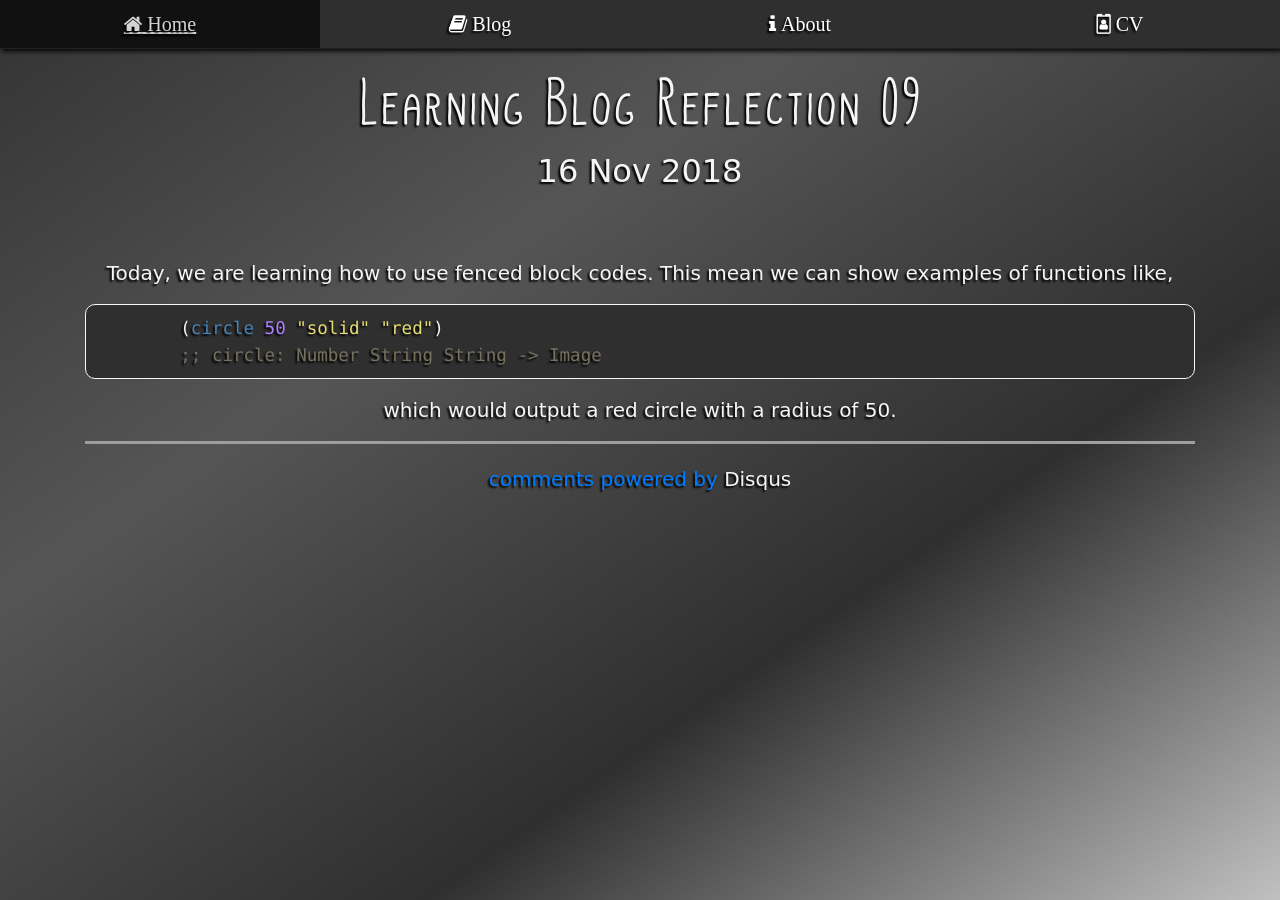
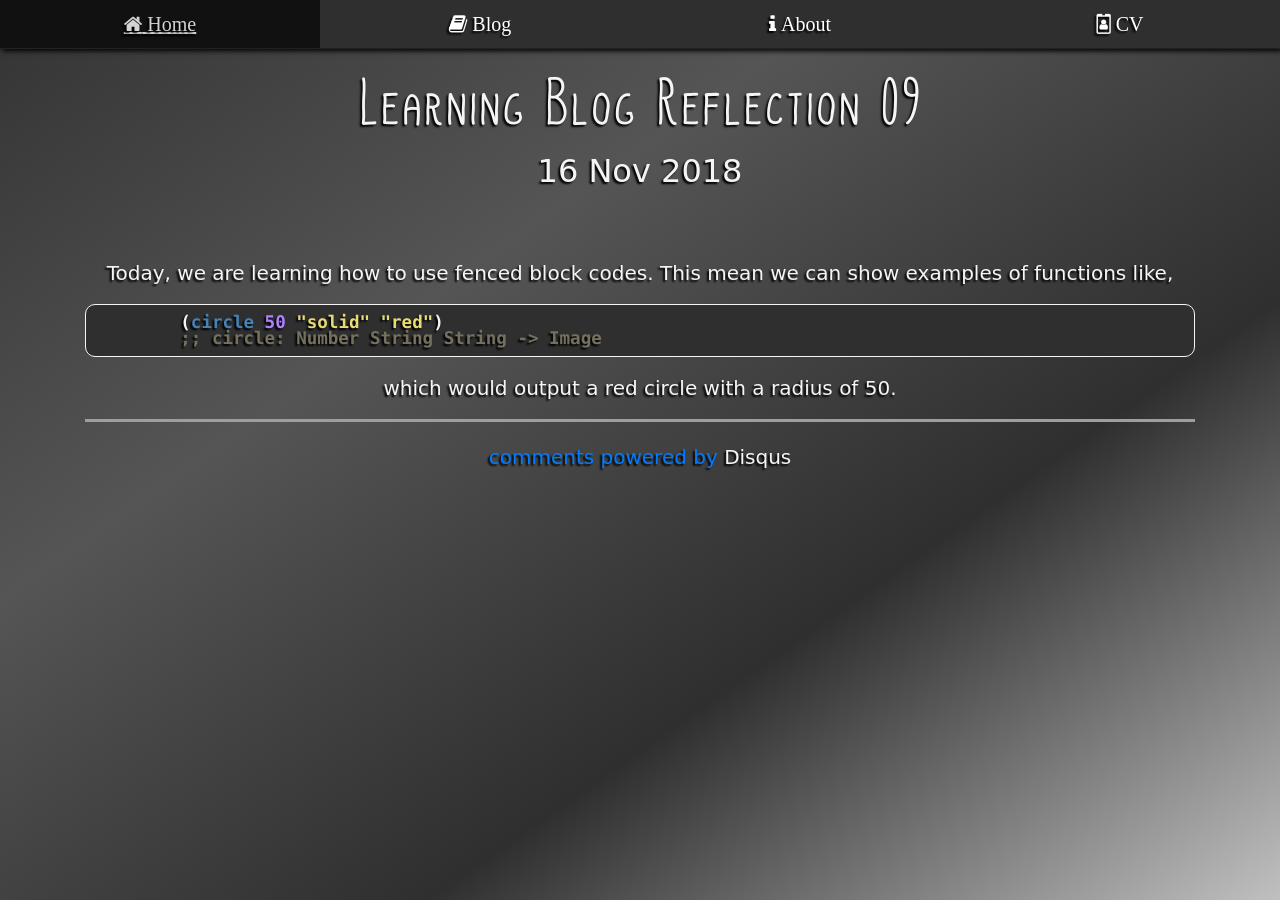
Before and after one commit to lemueldls/lemueld6200.github.io, a Jekyll site: the page built from _posts/2018-11-16-learning-blog-reflection-09.md, in a window 1280 px wide. Built offline with Jekyll 4.4.1, drawn with Linux system fonts in a browser that asks for light colours; comment, search, counter and statistics services are not loaded; grey boxes are pictures that could not be loaded.

Commit message:
Update theme.css

```diff
--- a/css/theme.css
+++ b/css/theme.css
@@ -11,6 +11,11 @@
     overflow: scroll;
     text-shadow: none;
     text-align: left;
+    font-size: 14px;
+    font-style: normal;
+    font-variant: normal;
+    font-weight: 700;
+    line-height: 15.4px;
     border: thin solid whitesmoke;
     font-family:"Lucida Sans Typewriter", "Lucida Console", monaco, "Bitstream Vera Sans Mono", monospace !important;
 }
@@ -60,7 +65,7 @@
 }
 
 @media only screen and (max-width: 600px) {
-    code {
-        font-size: 13px;
+    code {/*
+        font-size: 13px;*/
     }
 }
```
